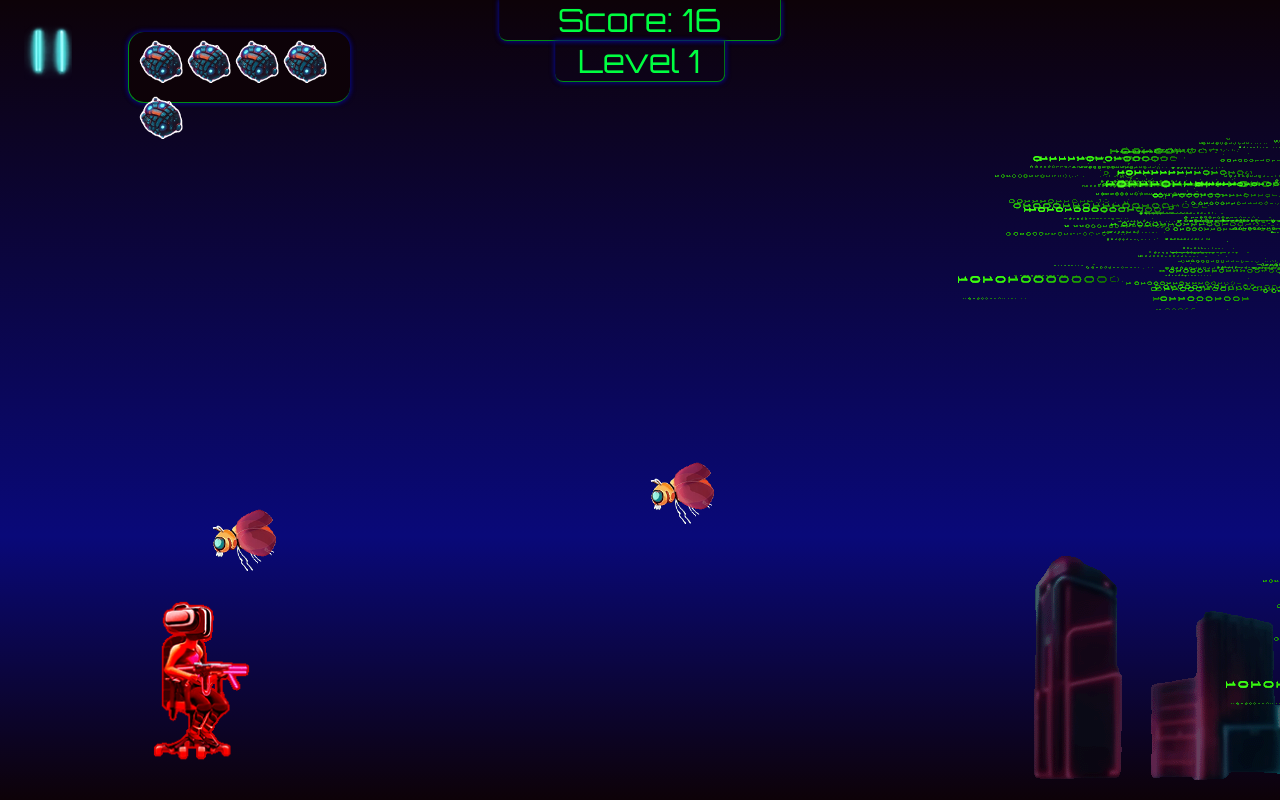
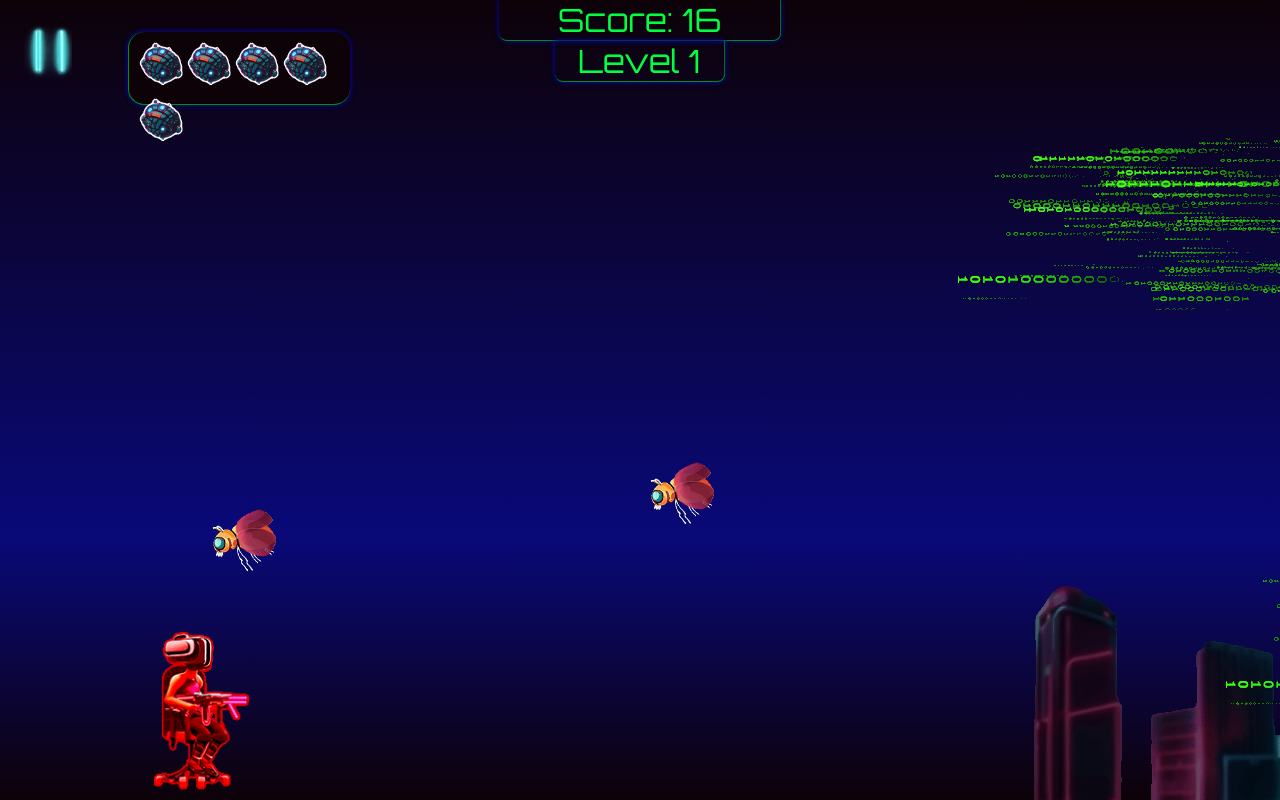
Before and after one commit to dimitarraychev/Metaverse-Explorer-Side-Scrolling-Game, a plain HTML site: page public/index.html in a window 1280 px wide. Both pictures are taken after a click on the button "Press to Play!". Drawn offline with Linux system fonts and the light colour scheme.

Commit message:
bug fixes

```diff
--- a/public/scripts/controller/elementController.js
+++ b/public/scripts/controller/elementController.js
@@ -87,7 +87,7 @@ function addAndModifyBuildings(timestamp) {
         building.classList.add('building');
         building.x = gameArea.offsetWidth;
         building.style.left = building.x + 'px';
-        building.style.top = (gameArea.offsetHeight - 340) + 'px';
+        building.style.top = (gameArea.offsetHeight - 310) + 'px';
 
         gameArea.appendChild(building);
         scene.lastBuildingSpawn = timestamp;
--- a/public/scripts/controller/engine.js
+++ b/public/scripts/controller/engine.js
@@ -88,7 +88,7 @@ function gameAction(timestamp) {
 //apply gravitation
 function applyGravity(character) {
 
-    const isInAir = (player.y + player.height) <= gameArea.offsetHeight - 30;
+    const isInAir = (player.y + player.height) <= gameArea.offsetHeight;
 
     if (isInAir) {
         player.y += game.speed;
--- a/public/scripts/controller/levels.js
+++ b/public/scripts/controller/levels.js
@@ -61,7 +61,7 @@ function startMiniBossFight() {
     //render miniboss health bar
     bossHealthBox.classList.remove('hide');
     const bossName = bossHealthBox.querySelector('p');
-    bossName.textContent = 'Bug Monarch';
+    bossName.textContent = 'Minor Bug';
     bossHealthBox.style.width = '20%';
     bossNameRef.style.width = '85%';
 
--- a/public/styles/interface.css
+++ b/public/styles/interface.css
@@ -214,7 +214,6 @@ body {
     width: 16%;
     height: 7%;
     padding: 0.5rem;
-    padding-top: 0.4rem;
     top: 2rem;
     left: 10%;
     background-color: rgb(13,2,8);
```
Also changed, not shown: public/site.webmanifest.
